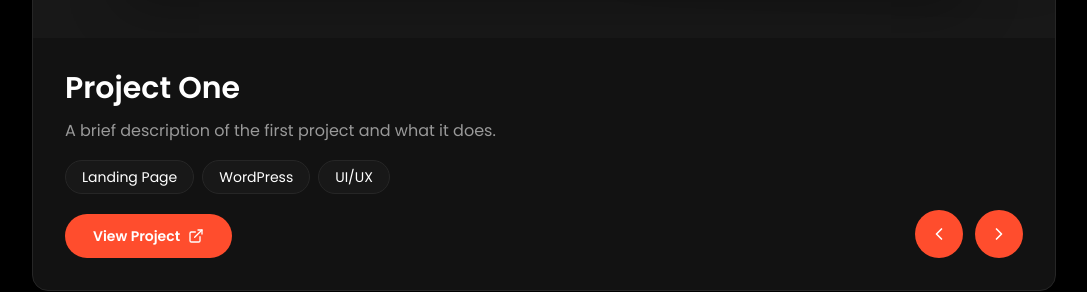
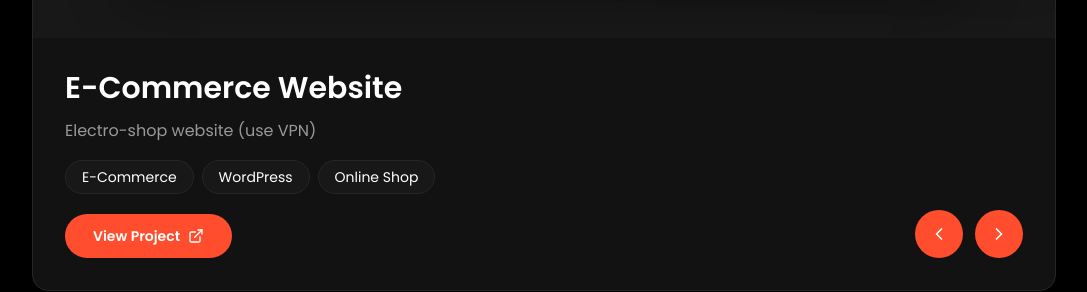
Before and after one commit to BIGROSS11/v0-persian-language, a Next.js app: page / in a window 1280 px wide. Shown: the part 2480-2772 px from the top of the page, without its empty margins (96-1183 px from the left). Built offline with nearby package versions, Linux system fonts and the light colour scheme.

Commit message:
fix: save screenshot image locally instead of blob URL\n\nReplace remote blob URL with local path for project image.

```diff
--- a/components/portfolio-section.tsx
+++ b/components/portfolio-section.tsx
@@ -5,11 +5,11 @@ import { ChevronLeft, ChevronRight, ExternalLink } from "lucide-react"
 
 const projects = [
   {
-    title: "Project One",
-    description: "A brief description of the first project and what it does.",
-    tags: ["Landing Page", "WordPress", "UI/UX"],
-    image: "/placeholder-project-1.jpg",
-    link: "#",
+    title: "E-Commerce Website",
+    description: "Electro-shop website (use VPN)",
+    tags: ["E-Commerce", "WordPress", "Online Shop"],
+    image: "/images/project-ecommerce.png",
+    link: "http://mpress.fwh.is/",
   },
   {
     title: "Project Two",
```
Also changed, not shown: public/images/project-ecommerce.png (added).
